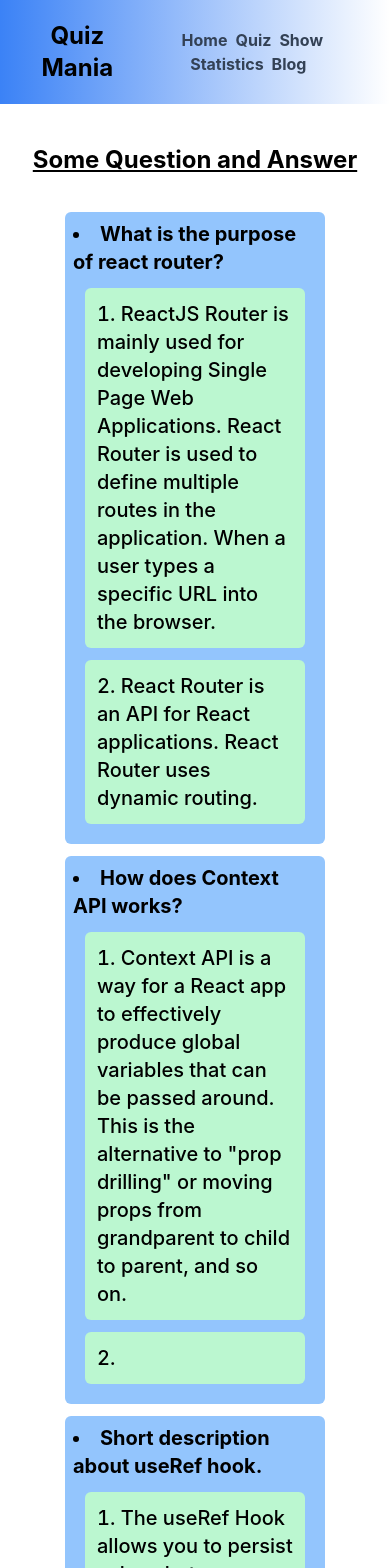
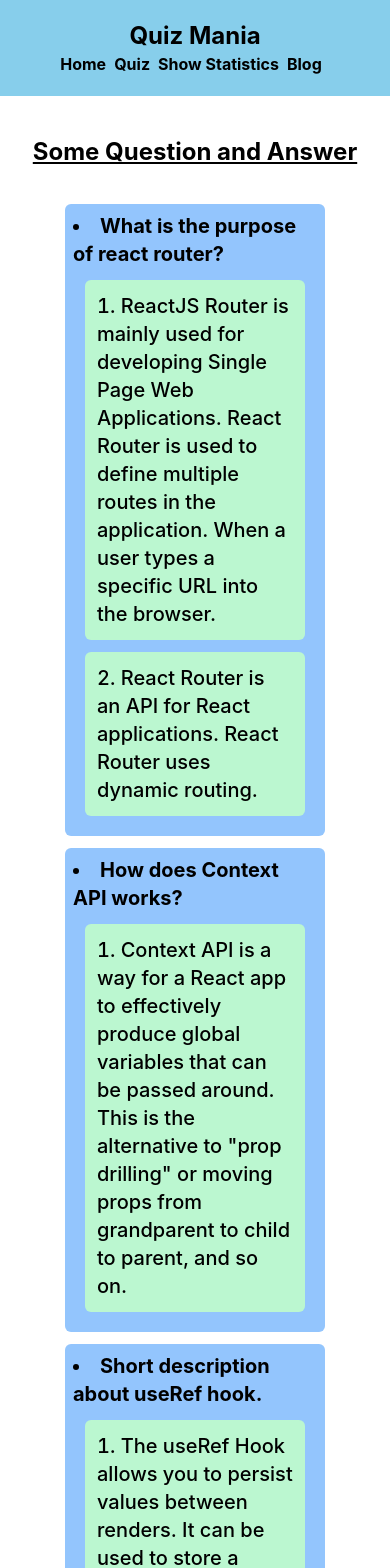
Before and after one commit to amJayem/Quiz-Mania, a React (Create React App) app: page /blog in a window 390 px wide. Shown: the top 1568 px of the page. Built offline with nearby package versions, Linux system fonts and the light colour scheme.

Commit message:
responsiveness complete

```diff
--- a/src/components/Blog/Blog.js
+++ b/src/components/Blog/Blog.js
@@ -29,8 +29,6 @@ const Blog = () => {
                    to "prop drilling" or moving props from grandparent to child
                    to parent, and so on.
                 </li>
-                <li className='list-decimal font-medium bg-green-200 p-3
-                rounded-md m-3'></li>
               </li>
             <li className='bg-blue-300 font-bold text-xl p-2 rounded-md'>
               Short description about useRef hook.
--- /dev/null
+++ b/src/components/Header/Header.css
@@ -0,0 +1,22 @@
+/*
+bg-blue-500
+sm:bg-red-500
+md:bg-yellow-500 md:items-center md:justify-between
+lg:bg-green-500 lg:items-center lg:justify-between
+*/
+
+@media only screen and (min-width: 300px) and (max-width: 699px){
+    .nav{
+        background-color: skyblue;
+        display: flex;
+        flex-direction: column;
+    }
+}
+
+@media only screen and (min-width: 700px){
+    .nav{
+        background-color: goldenrod;
+        display: flex;
+        justify-content: space-between;
+    }
+}
--- a/src/components/Header/Header.js
+++ b/src/components/Header/Header.js
@@ -1,15 +1,20 @@
 import React from 'react';
 import { NavLink } from 'react-router-dom';
+import './Header.css';
 
+/**
+ * sm:items-center sm:justify-between
+ * bg-gradient-to-r from-blue-500 text-slate-700
+ */
 const Header = () => {
     return (
-        <nav className='flex items-center justify-between bg-gradient-to-r from-blue-500 mb-10 p-5 text-slate-700'>
+        <nav className=' nav mb-10 p-5 '>
             <div>
                 <NavLink to='/' className='font-bold text-2xl text-black'>
                     Quiz Mania
                 </NavLink>
             </div>
-            <div>
+            <div className=' '>
                 <NavLink className='font-bold mr-2' to='/'>Home</NavLink>
                 <NavLink className='font-bold mr-2' to='/quiz'>Quiz</NavLink>
                 <NavLink className='font-bold mr-2' to='/statistics'>Show Statistics</NavLink>
--- a/src/components/Statistics/Statistics.js
+++ b/src/components/Statistics/Statistics.js
@@ -7,7 +7,7 @@ const Statistics = () => {
 //   console.log(data);
     const renderLineChart = (
         <LineChart
-            width={400}
+            width={375}
             height={300}
             data={data}
             margin={{ top: 5, right: 20, bottom: 5, left: 0 }}
```
